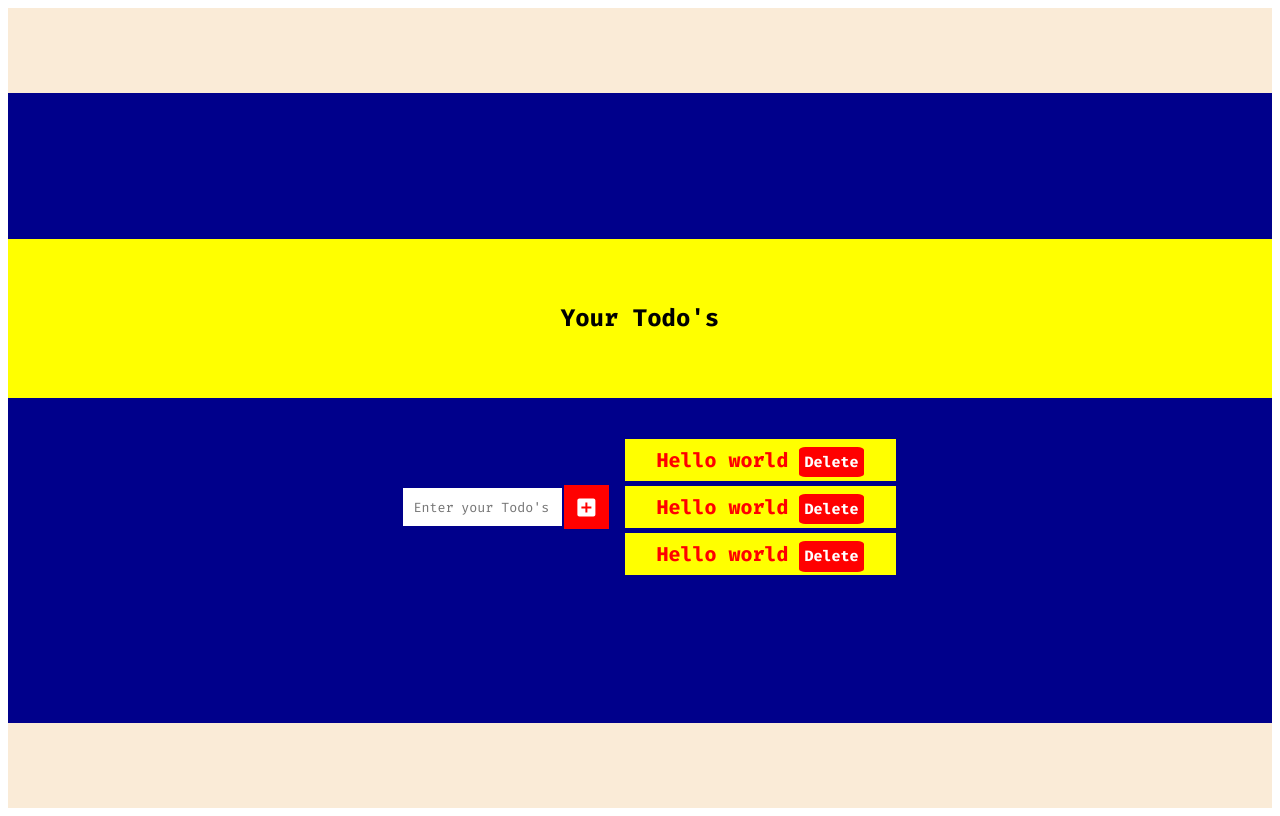
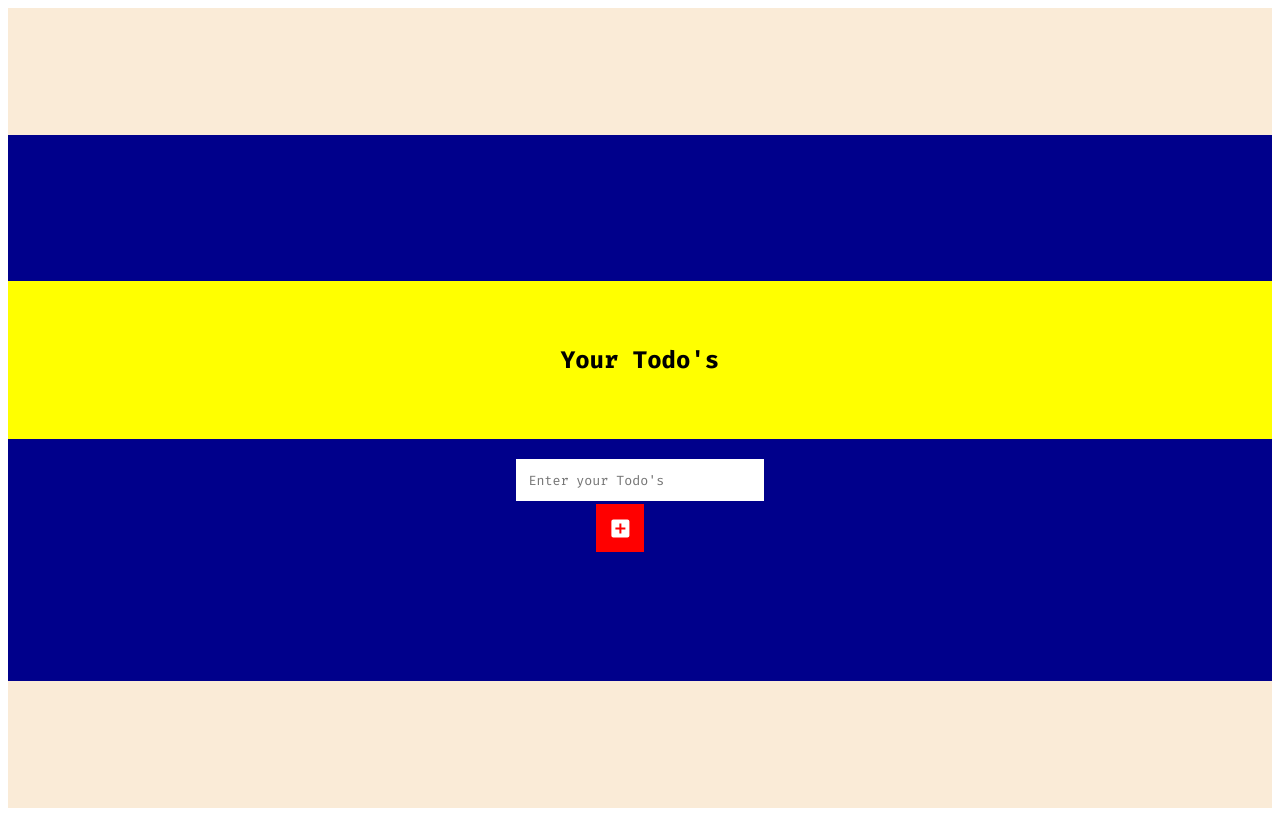
Before and after one commit to shaon07/React-Increment-decrement-button, a React (Create React App) app: page / in a window 1280 px wide. Built offline with nearby package versions, Linux system fonts and the light colour scheme.

Commit message:
3 files modified

```diff
--- a/src/Li.js
+++ b/src/Li.js
@@ -1,6 +1,6 @@
 import React, { useState } from 'react';
 
-function Li() {
+function Li(props) {
   const [show, setSHow] = useState('block');
   function hideText() {
     return setSHow('none');
@@ -9,7 +9,7 @@ function Li() {
     <>
       <ol style={{ width: '100%' }}>
         <li className="list" style={{ display: show }}>
-          Hello world
+          {props.text}
           <span className="deleteBtn" onClick={hideText}>
             Delete
           </span>
--- a/src/Todo.js
+++ b/src/Todo.js
@@ -1,23 +1,36 @@
-import React from 'react';
+import React, { useState } from 'react';
 import AddBoxIcon from '@material-ui/icons/AddBox';
 import Li from './Li';
 
 function Todo() {
+  const [name, setName] = useState();
+  const [finalName, setFinalName] = useState([]);
+  function addItems(e) {
+    setName(e.target.value);
+  }
+  function final() {
+    finalName.push(name);
+  }
   return (
     <>
       <div className="mainDiv">
         <div className="inner">
           <h2>Your Todo's</h2>
           <div className="box">
-            <input type="text" placeholder="Enter your Todo's" />
-            <AddBoxIcon className="addBtn" />
-          </div>
-          <div className="items">
-            <ul className="Ul">
-              <Li />
-              <Li />
-              <Li />
-            </ul>
+            <input
+              type="text"
+              placeholder="Enter your Todo's"
+              onChange={addItems}
+              value={name}
+            />
+            <AddBoxIcon className="addBtn" onClick={final} />
+            <div className="items">
+              <ul className="Ul">
+                {finalName.map((item, index) => {
+                  <Li text={item} />;
+                })}
+              </ul>
+            </div>
           </div>
         </div>
       </div>
--- a/src/style.css
+++ b/src/style.css
@@ -110,6 +110,7 @@ input {
   display: flex;
   justify-content: center;
   align-items: center;
+  flex-wrap: wrap;
 }
 .Ul {
   display: inline-block;
```
